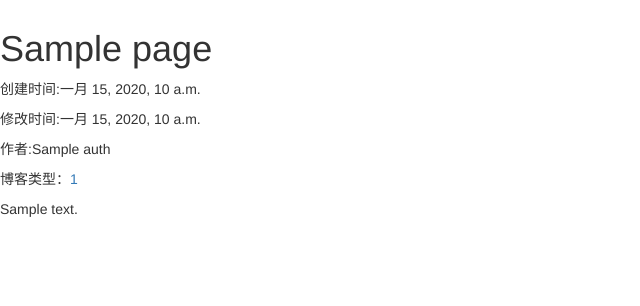
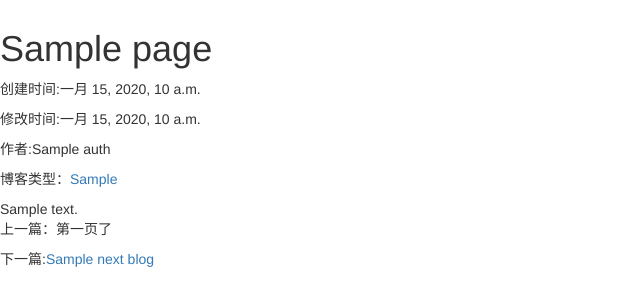
Before and after one commit to BZFYS/mysite, a Django app: template templates/page.html in a window 1280 px wide. Shown: the part 51-357 px from the top of the page, without its empty margins (0-640 px from the left). Run offline with Django 3.2, Linux system fonts and the light colour scheme; the template is opened without the code that fills it: most values are stand-ins (such as "Sample title", 1, 10 or a date in 2020); data that the repository does not hold is empty; some libraries are stand-ins or nearby versions.

Commit message:
1、数据库创建时间，更改时间改为按照时间为单位，之前以日为单位 2、增加上一页，下一页功能 \

```diff
--- a/blog/models.py
+++ b/blog/models.py
@@ -24,9 +24,9 @@
     # 是否删除
     is_delete = models.BooleanField(default=False)
     # 创建时间
-    create_time = models.DateField(auto_now_add=True)
+    create_time = models.DateTimeField(auto_now_add=True)
     # 更新时间
-    update_time = models.DateField(auto_now=True)
+    update_time = models.DateTimeField(auto_now=True)
 
     def __str__(self):
         return "<Blog: %s>" % self.title
--- a/blog/urls.py
+++ b/blog/urls.py
@@ -20,5 +20,6 @@
 urlpatterns = [
     path('', home,name='home'),
     path('<int:blog_page>',get_page,name='get_page'),
-    path('type/<str:blog_type>',get_type,name='get_type')
+    path('type/<str:blog_type>', get_type, name='get_type'),
+    # path('date/<int:year>/<int:mount>',blog_with_date,name='blog_with_date')
 ]
--- a/static/blog.css
+++ b/static/blog.css
@@ -21,3 +21,8 @@
 div.panel-body p.blog-info{
     margin-bottom: 0em;
 }
+
+/*上边距*/
+div.blog-more {
+    margin-top: 1em;
+}
--- a/templates/page.html
+++ b/templates/page.html
@@ -7,6 +7,19 @@
     <p>创建时间:{{ page.create_time }}</p>
     <p>修改时间:{{ page.update_time }}</p>
     <p>作者:{{ page.auth }}</p>
-    <p>博客类型：<a href={% url 'get_type' page.blog_type_id %}>{{ page.blog_type_id }}</a></p>
+    <p>博客类型：<a href={% url 'get_type' page.blog_type_id %}>{{ page.blog_type }}</a></p>
     {{ page.content }}
+    <div class="blog-more">
+        {% if previous_blog.pk %}
+            <p>上一篇:<a href="{% url 'get_page' previous_blog.pk %}">{{ previous_blog.title }}</a>
+            </p>
+        {% else %}
+            <p>上一篇：第一页了</p>
+        {% endif %}
+        {% if next_blog.pk %}
+            <p>下一篇:<a href="{% url 'get_page' next_blog.pk %}">{{ next_blog.title }}</a></p>
+        {% else %}
+            <p>下一篇：最后一页了</p>
+        {% endif %}
+    </div>
 {% endblock %}
```
Also changed, not shown: blog/views.py (+8 -1 lines), blog/migrations/0003_auto_20181130_1056.py (added).
